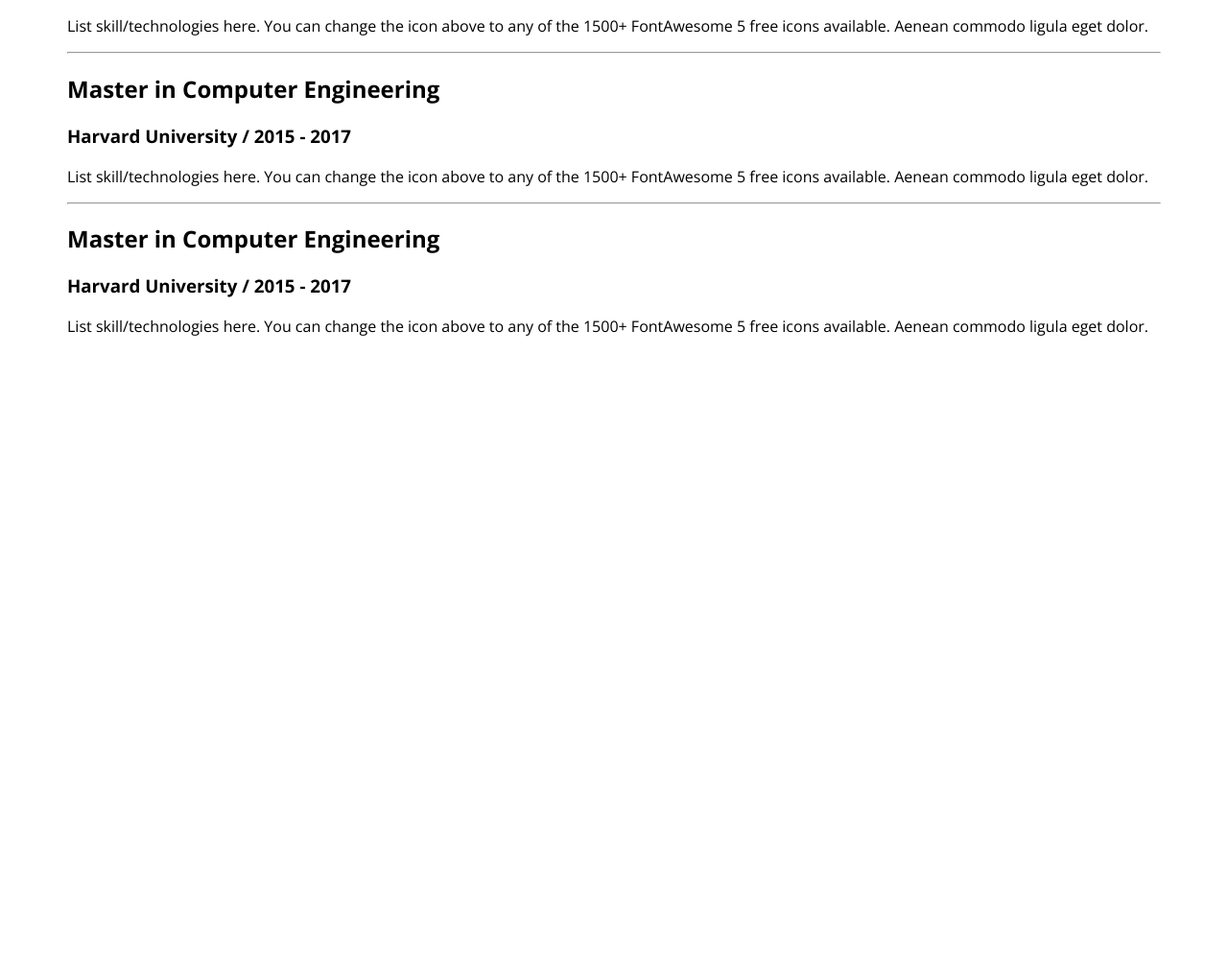
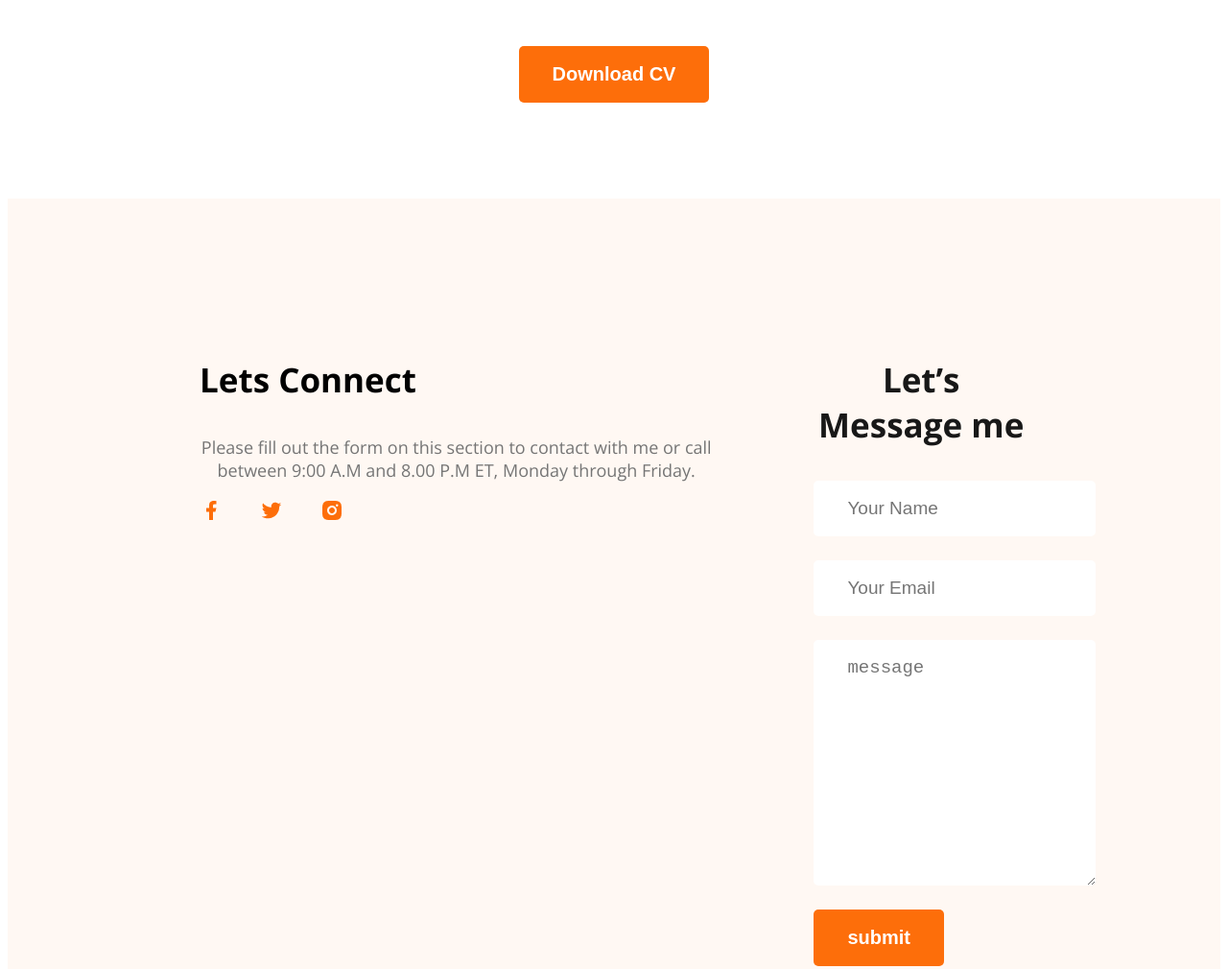
Before and after one commit to Ratul726/web-devoloping-projects, a plain HTML site: page index.html in a window 1280 px wide. Shown: the part 2975-3985 px from the top of the page at 96% size. Before the commit the page ends 3342 px from the top, so only its background shows below. Drawn offline with nearby package versions, Linux system fonts and the light colour scheme.

Commit message:
added new project

```diff
--- a/index.html
+++ b/index.html
@@ -115,21 +115,24 @@
                         <h2 class="resume-item-title">Master in Computer Engineering</h2>
                         <h3 class="resume-item-int">Harvard University / 2015 - 2017</h3>
                         <p class="resume-item-des">List skill/technologies here. You can change the icon above
-                        to any of the 1500+ FontAwesome 5 free icons available. Aenean commodo ligula eget dolor.</p>
+                            to any of the 1500+ FontAwesome 5 free icons available. Aenean commodo ligula eget dolor.
+                        </p>
                     </div>
                     <hr>
                     <div class="resume-item">
                         <h2 class="resume-item-title">Master in Computer Engineering</h2>
                         <h3 class="resume-item-int">Harvard University / 2015 - 2017</h3>
                         <p class="resume-item-des">List skill/technologies here. You can change the icon above
-                        to any of the 1500+ FontAwesome 5 free icons available. Aenean commodo ligula eget dolor.</p>
+                            to any of the 1500+ FontAwesome 5 free icons available. Aenean commodo ligula eget dolor.
+                        </p>
                     </div>
                     <hr>
                     <div class="resume-item">
                         <h2 class="resume-item-title">Master in Computer Engineering</h2>
                         <h3 class="resume-item-int">Harvard University / 2015 - 2017</h3>
                         <p class="resume-item-des">List skill/technologies here. You can change the icon above
-                        to any of the 1500+ FontAwesome 5 free icons available. Aenean commodo ligula eget dolor.</p>
+                            to any of the 1500+ FontAwesome 5 free icons available. Aenean commodo ligula eget dolor.
+                        </p>
                     </div>
 
 
@@ -143,28 +146,55 @@
                         <h2 class="resume-item-title">Master in Computer Engineering</h2>
                         <h3 class="resume-item-int">Harvard University / 2015 - 2017</h3>
                         <p class="resume-item-des">List skill/technologies here. You can change the icon above
-                        to any of the 1500+ FontAwesome 5 free icons available. Aenean commodo ligula eget dolor.</p>
+                            to any of the 1500+ FontAwesome 5 free icons available. Aenean commodo ligula eget dolor.
+                        </p>
                     </div>
                     <hr>
                     <div class="resume-item">
                         <h2 class="resume-item-title">Master in Computer Engineering</h2>
                         <h3 class="resume-item-int">Harvard University / 2015 - 2017</h3>
                         <p class="resume-item-des">List skill/technologies here. You can change the icon above
-                        to any of the 1500+ FontAwesome 5 free icons available. Aenean commodo ligula eget dolor.</p>
+                            to any of the 1500+ FontAwesome 5 free icons available. Aenean commodo ligula eget dolor.
+                        </p>
                     </div>
                     <hr>
                     <div class="resume-item">
                         <h2 class="resume-item-title">Master in Computer Engineering</h2>
                         <h3 class="resume-item-int">Harvard University / 2015 - 2017</h3>
                         <p class="resume-item-des">List skill/technologies here. You can change the icon above
-                        to any of the 1500+ FontAwesome 5 free icons available. Aenean commodo ligula eget dolor.</p>
+                            to any of the 1500+ FontAwesome 5 free icons available. Aenean commodo ligula eget dolor.
+                        </p>
                     </div>
                 </div>
         </section>
 
+        <div class="download-cv">
+            <button class="btn-primary">Download CV</button>
+        </div>
+
     </main>
     <footer>
+        <div class="futter-column">
+            <h3 class="section-title" style="font-size: 35px;">Lets Connect</h3>
+            <p class="section-des">Please fill out the form on this section to contact with me or call between 9:00 A.M and 8.00 P.M ET, Monday through Friday.</p>
 
+            <div class="social-links">
+
+                <a href="#"><img src="/images/icons/facebook.png" alt="Facebook"></a>
+                <a href="#"><img src="/images/icons/twitter.png" alt="twitter"></a>
+                <a href="#"><img src="/images/icons/insta.png" alt="Insta"></a>
+            </div>
+
+        </div>
+        <div class="footer-column">
+            <h3 class="section-titel">Let’s Message me</h3>
+            <form class="contact" action="">
+                <input type="text" placeholder="Your Name">
+                <input type="email" placeholder="Your Email">
+                <textarea name="" id="" cols="30" rows="10" placeholder="message"></textarea>
+                <input class="btn-primary" type="submit" value="submit">
+            </form>
+        </div>
     </footer>
 </body>
 
--- a/styles/index.css
+++ b/styles/index.css
@@ -153,4 +153,53 @@ main section {
     color: #474747;
     font-size: 30px;
     font-weight: 700;
+    margin-bottom: 10px;
 }
+.resume-container{
+    display: flex;
+    gap: 55px;
+}
+
+.resume-item-des{
+    color: #757575;
+}
+.resume-item-int{
+    color: #757575;
+    margin-bottom: 20px;
+    margin-top: 0;
+}
+.resume-item-title{
+    color: #474747;
+    font-size: 25px;
+    font-weight: 700;
+}
+.download-cv{
+    text-align: center;
+    margin-top: 50px;
+}
+/* footer related styles */
+footer{
+    display: flex;
+    gap: 105px;
+    background-color: #FFF8F3;
+    padding: 130px 200px;
+    margin-top: 100px;
+}
+.footer-column{
+    width: 50%;
+}
+.contact input[type="text"],input[type="email"] ,textarea{
+    display: block;
+    margin-bottom: 25px;
+    padding: 18px 35px;
+    color: #757575;
+    border-radius: 5px;
+    background-color: white;
+    border: none;
+    width: 100%;
+    outline: none;
+    font-size: 19px;
+}
+.social-links a{
+    margin-right:35px;
+}
```
Lines whose indentation alone changed are shown as unchanged.
